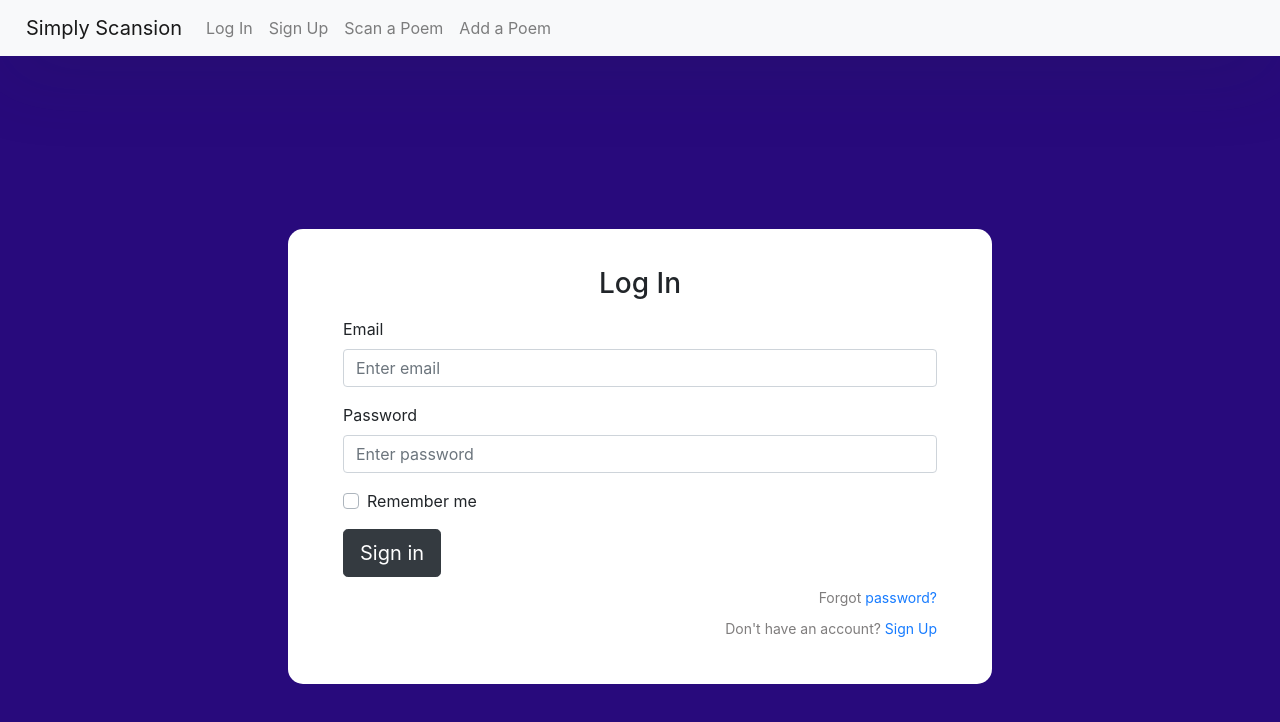
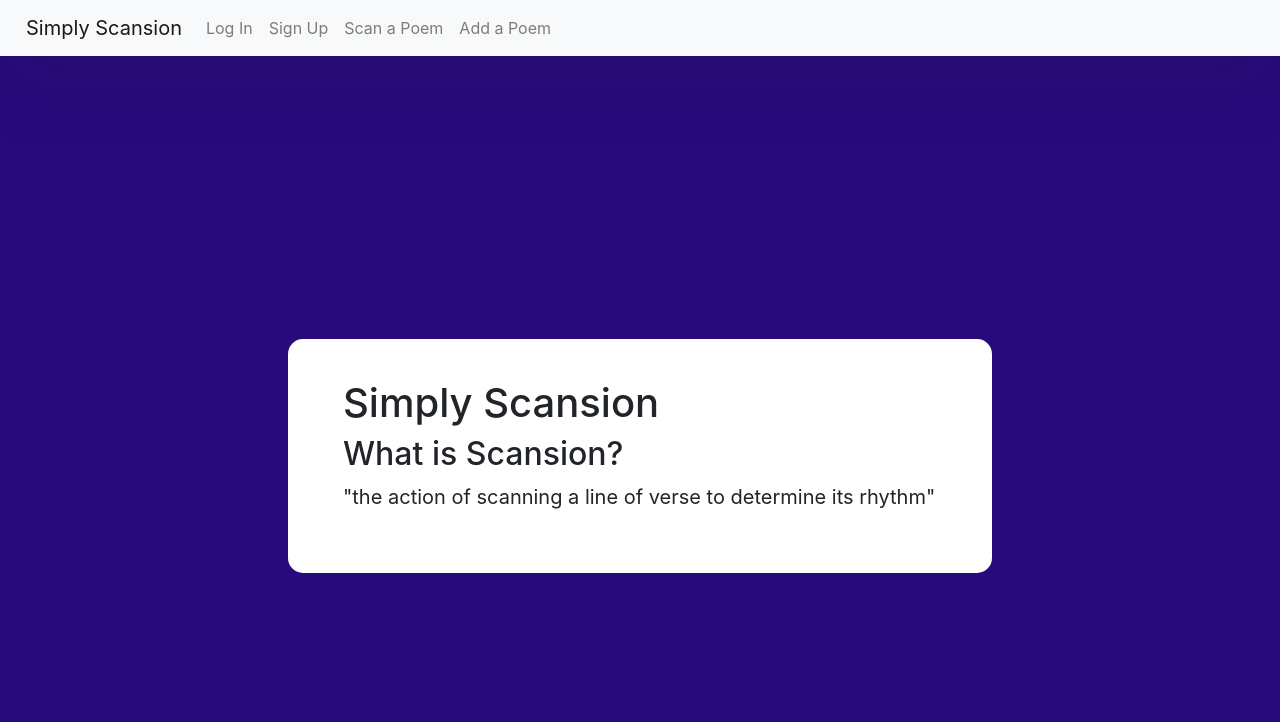
Before and after one commit to CS495-Group007/PoetryCode, a React (Create React App) app in the folder poetry-app/: page / in a window 1280 px wide. Shown: the top 722 px of the page. Built offline with nearby package versions, Linux system fonts and the light colour scheme.

Commit message:
working on adding a Home page

```diff
--- a/poetry-app/src/App.js
+++ b/poetry-app/src/App.js
@@ -8,12 +8,13 @@ import Login from "./Components/Login";
 import SignUp from "./Components/SignUp";
 import SimplyScansion from "./Components/SimplyScansion";
 import AddPoemInterface from "./Components/AddPoemInterface";
+import Home from "./Components/Home";
 
 function App() {
   return (<Router>
     <div className="App">
       <Navbar bg="light" expand="lg">
-        <Navbar.Brand href="/sign-in">Simply Scansion</Navbar.Brand>
+        <Navbar.Brand href="/">Simply Scansion</Navbar.Brand>
         <Navbar.Toggle aria-controls="basic-navbar-nav" />
         <Navbar.Collapse id="responsive-navbar-nav">
           <Nav>
@@ -28,7 +29,7 @@ function App() {
       <div className="outer">
         <div className="inner">
           <Switch>
-            <Route exact path='/' component={Login} />
+            <Route exact path='/' component={Home} />
             <Route path="/sign-in" component={Login} />
             <Route path="/sign-up" component={SignUp} />
             <Route path='/simply-scansion' component={SimplyScansion} />
--- /dev/null
+++ b/poetry-app/src/Components/Home.js
@@ -0,0 +1,16 @@
+import React, { Component } from "react";
+import '../Styling/Login.css';
+
+export default class Home extends Component {
+    render() {
+        return (
+            <div>
+                <h1>Simply Scansion</h1>
+                <h2>What is Scansion?</h2>
+                <blockquote class ="blockquote">
+                    <p>"the action of scanning a line of verse to determine its rhythm"</p>
+                </blockquote>
+            </div>
+        );
+    }
+}
```
